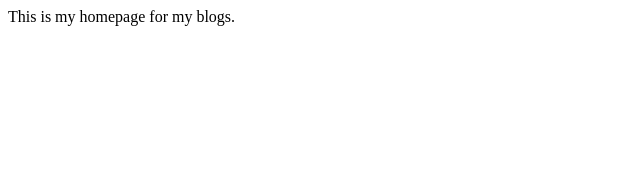
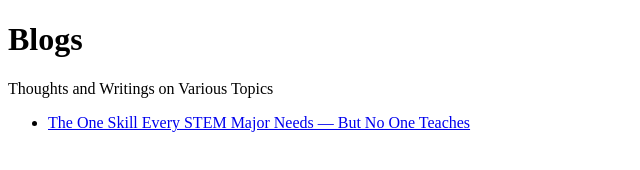
Before and after one commit to jo2eph/blog, a plain HTML site: page index.html in a window 1280 px wide. Shown: the whole page, without its empty margins (0-640 px from the left). Drawn offline with Linux system fonts and the light colour scheme.

Commit message:
Add first post

```diff
--- a/index.html
+++ b/index.html
@@ -3,9 +3,27 @@
 <head>
     <meta charset="UTF-8">
     <meta name="viewport" content="width=device-width, initial-scale=1.0">
-    <title>Joseph Lee's Blog</title>
+    <title>Joseph Lee | Blogs</title>
 </head>
 <body>
-    This is my homepage for my blogs.
+
+    <header>
+        <h1>Blogs</h1>
+        <p>Thoughts and Writings on Various Topics</p>
+    </header>
+
+    <main>
+        <ul>
+            <li>
+                <a href="./posts/2025_09_communication_skill/index.html">
+                    The One Skill Every STEM Major Needs — But No One Teaches
+                </a>
+            </li>
+        </ul>
+    </main>
+
+    <footer>
+
+    </footer>
 </body>
 </html>
```
Also changed, not shown: posts/2025_09_communication_skill/index.html (added), styles/style.css (added).
